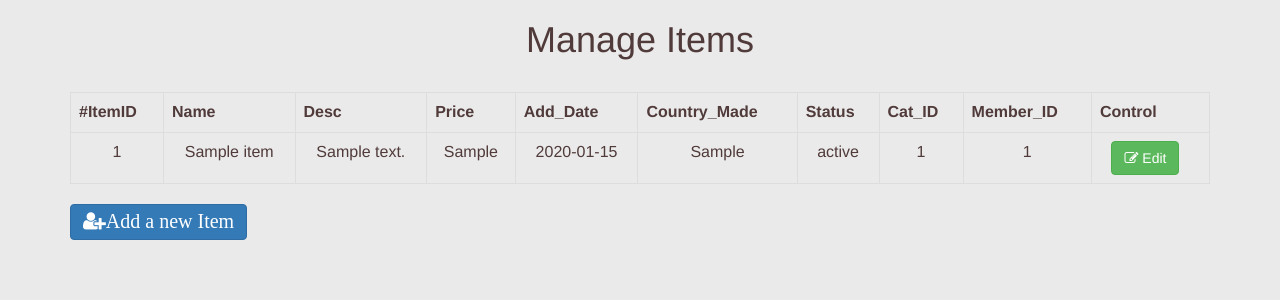
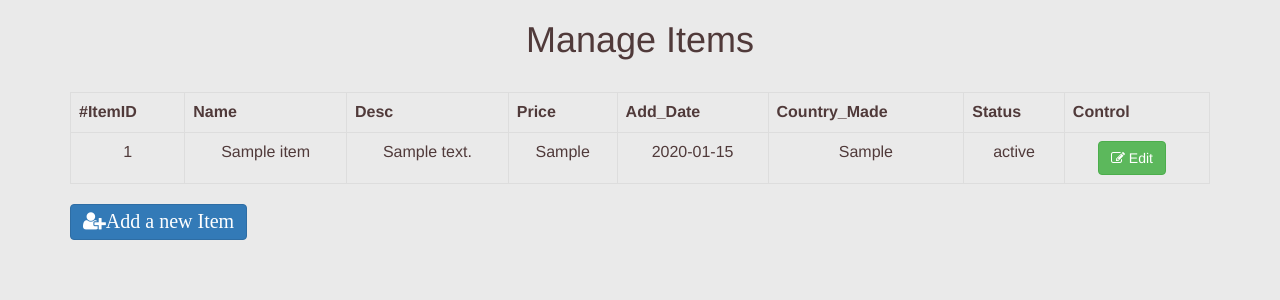
Before and after one commit to RefaatMahmoud/Hardware-Company-App, a PHP site: page /Items.php in a window 1280 px wide. Shown: the part 52-352 px from the top of the page. Run offline with PHP 8.4, Linux system fonts and the light colour scheme; a user stored in the database is signed in; tables that the repository leaves empty hold one stand-in row (values such as "Sample post").

Commit message:
items task completed

```diff
--- a/Admin/Items.php
+++ b/Admin/Items.php
@@ -38,8 +38,7 @@
                         <th>Add_Date</th>
                         <th>Country_Made</th>
                         <th>Status</th>
-                        <th>Cat_ID</th>
-                        <th>Member_ID</th>
+
                         <th>Control</th>
                     </tr>
                     <?php
@@ -53,14 +52,13 @@
                         echo "<td>" .$row['Add_Date']."</td>";
                         echo "<td>" .$row['Country_Made']."</td>";
                         echo "<td>" .$row['Status']."</td>";
-                        echo "<td>" .$row['Cat_ID']."</td>";
-                        echo "<td>" .$row['Member_ID']."</td>";
+
                         echo "<td>";
                         echo "<a href='items.php?do=edit&ItemID=".$row['ItemID']."'class='EditBtn btn btn-success'><i class ='fa fa-edit'></i>
                         Edit</a>";
                         if($row['ItemID']>1)
                         {
-                        echo "<a href='itemDelete.php?do=delete&ItemID=".$row['ItemID']."' class='btn btn-danger confirm'><i class ='fa fa-close'></i>Delete</a>";
+                        echo "<a href='items.php?do=delete&ItemID=".$row['ItemID']."' class='btn btn-danger confirm'><i class ='fa fa-close'></i>Delete</a>";
                         echo "</td>";
                         echo "</tr>";
                         }
@@ -97,15 +95,7 @@
                placeholder="item name" autocomplete="off" required="required">
         </div>
     </div>
-    <div class="form-group">
-      <label class="control-label col-sm-2 col-md-3" for="description">Description:</label>
-      <div class="col-sm-10 col-md-6">
-        <input type="text" class="password form-control" name="description" placeholder="write description" autocomplete="new-password" required="required">
 
-
-        <i class="show-pass fa fa-eye fa-2x"></i>
-      </div>
-    </div>
       <div class="form-group">
 
       <label class="control-label col-sm-2 col-md-3" for="price">Price:</label>
@@ -145,6 +135,14 @@
 
       </div>
       </div>
+      <div class="form-group">
+      <label class="control-label col-sm-2 col-md-3" for="description">Description:</label>
+      <div class="col-sm-10 col-md-6">
+          <textarea class="password form-control" name="description" placeholder="write description" autocomplete="new-password" required="required"></textarea>
+
+
+      </div>
+    </div>
     <div class="form-group">
       <div class="col-sm-offset-2 col-sm-10 col-md-8">
         <button type="submit" class="btn btn-primary" id="myBtn">save</button>
@@ -312,7 +310,7 @@ if($_SERVER['REQUEST_METHOD'] == "POST")
     echo "<div class='container'>";
     echo "<div class='alert alert-success text-center'>" .'<h3> Update'. $count .' Record </h3></div>';
     echo "</div>";
-    header("REFRESH:3 ; URL=members.php?do=edit&ItemID=$itemId");
+    header("REFRESH:2 ; URL=items.php");
     }
            else
             {
@@ -557,7 +555,7 @@ if($_SERVER['REQUEST_METHOD'] == "POST")
   </form>
 
 </div>
-</div>
+
                 <?php
 //                foreach($formError as $error)
 //                {
@@ -583,13 +581,13 @@ if($_SERVER['REQUEST_METHOD'] == "POST")
     {
 
          //check if value userid is define and is numeric
-         $userid = isset($_GET['userid'])&&is_numeric($_GET['userid']) ? intval($_GET['userid']) : 0;
+         $Item_ID = isset($_GET['ItemID'])&&is_numeric($_GET['ItemID']) ? intval($_GET['ItemID']) : 0;
 
          //preparing select Query
-         $stmt = $con->prepare("select * From adminusers where UserID = ? LIMIT 1");
+         $stmt = $con->prepare("select * From items where ItemID = ? LIMIT 1");
 
          //excute Query in DB
-         $stmt->execute(array($userid));
+         $stmt->execute(array($Item_ID));
 
          //Count the number of rows
          $count = $stmt->rowCount();
@@ -601,18 +599,18 @@ if($_SERVER['REQUEST_METHOD'] == "POST")
     if($count>0)
     {
         //this binding method to prevent Sql Injunction
-        $stmt = $con->prepare('DELETE FROM adminusers WHERE UserID = :zuser');
+        $stmt = $con->prepare('DELETE FROM items WHERE ItemID = :zitem');
 
 
         //binding method
-        $stmt->bindParam('zuser',$userid);
+        $stmt->bindParam('zitem',$Item_ID);
         $stmt->execute();
 
 
         echo "<div class='container'>";
         echo "<div class='alert alert-success text-center'>" .'<h2>1 Record Deleted </h2>  </div>';
-        echo "<div class='alert alert-info text-center'><h3>You will Redirect to members page After 5 seconds</h3> </div>";
-        header('REFRESH:5 ; URL=members.php');
+        echo "<div class='alert alert-info text-center'><h3>You will Redirect to Items page After 5 seconds</h3> </div>";
+        header('REFRESH:2 ; URL=items.php');
         echo "</div>";
 
     }
```
